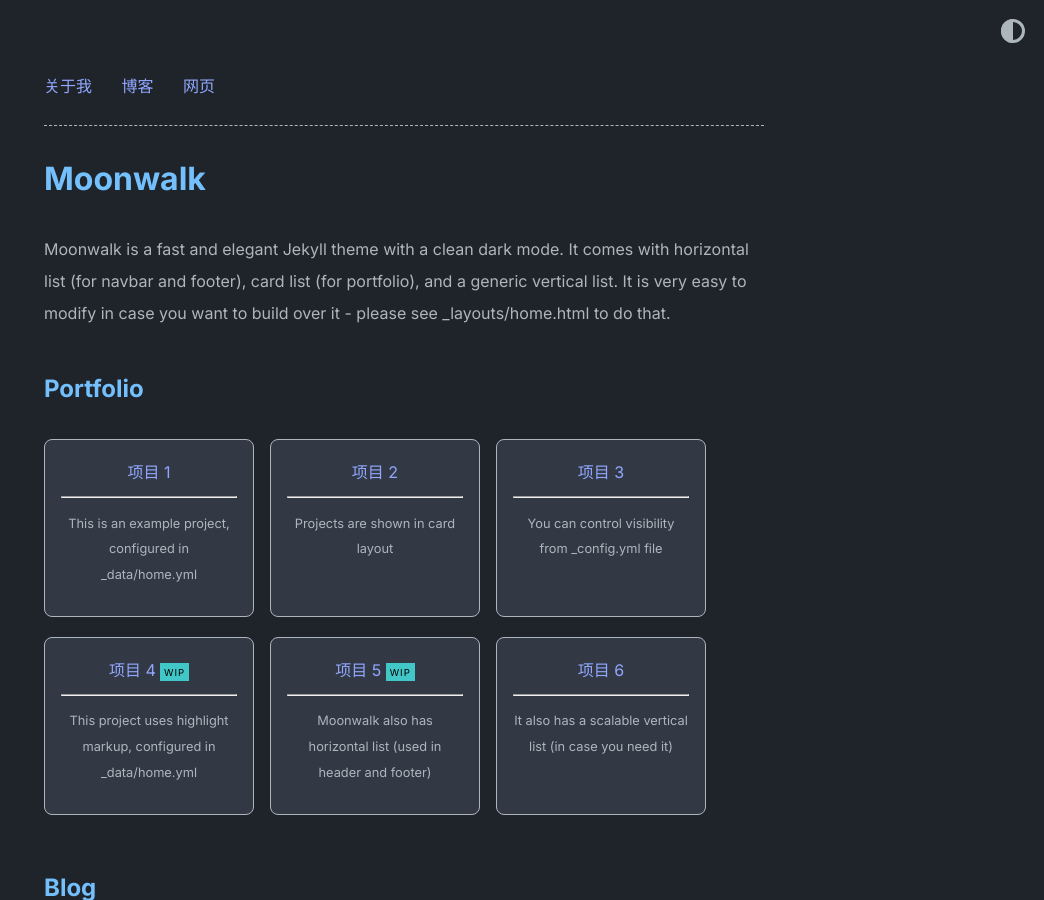
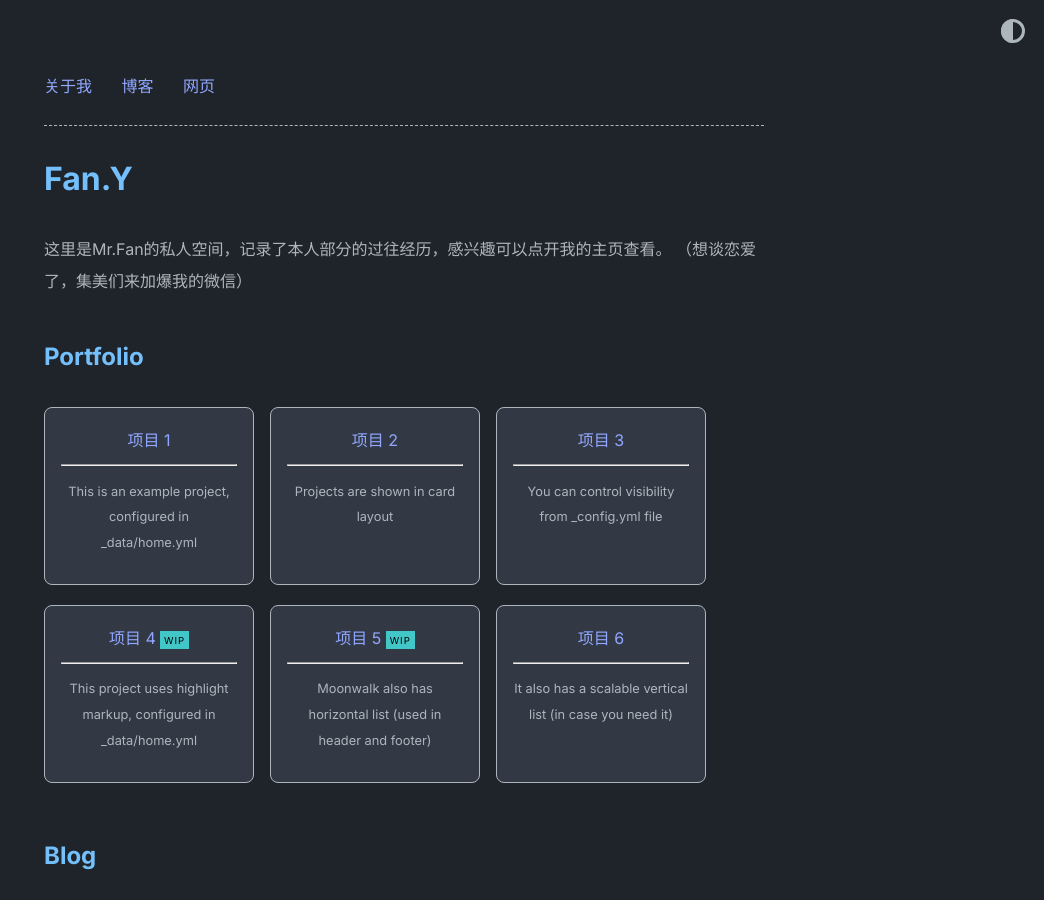
Before and after one commit to ypiao74/ypiao74.github.io, a Jekyll site: the page built from index.md, in a window 1280 px wide and 900 px high. Shown: the whole window, without its empty margins (236-1280 px from the left). Built offline with Jekyll 4.4.1, drawn with Linux system fonts in a browser that asks for light colours.

Commit message:
Update _config.yml

```diff
--- a/_config.yml
+++ b/_config.yml
@@ -1,9 +1,9 @@
-title: Moonwalk
+title: Fan.Y
 author: Abhinav Saxena
 url: https://www.abhinavsaxena.com/moonwalk # root address of the site
 description: > # description of the site (multiple lines allowed)
-  Moonwalk is a fast and elegant Jekyll theme with a clean dark mode. It comes with horizontal list (for navbar and footer), card list (for portfolio), and a generic vertical list. It is very easy to modify in case you want to build over it - please see _layouts/home.html to do that.
-
+  这里是Mr.Fan的私人空间，记录了本人部分的过往经历，感兴趣可以点开我的主页查看。
+  （想谈恋爱了，集美们来加爆我的微信）
 permalink: /:slug
 
 favicon: "./logo.png" # relative path to site's favicon
```
